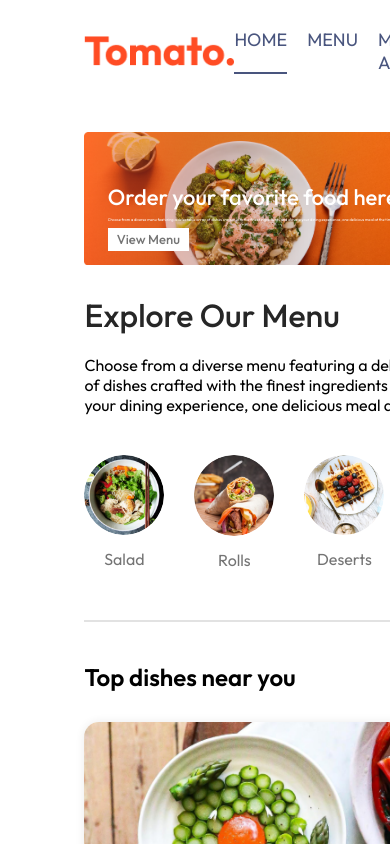
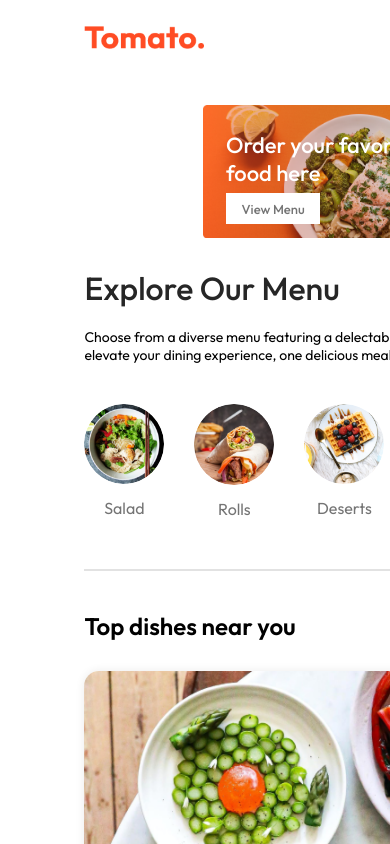
Before and after one commit to DatVoVN/Food_Delivery, a React (Vite) app in the folder frontend/: page / in a window 390 px wide. Shown: the top 844 px of the page. Built offline with nearby package versions, Linux system fonts and the light colour scheme.

Commit message:
Website Resposive

```diff
--- a/frontend/src/components/ExploreMenu/ExploreMenu.css
+++ b/frontend/src/components/ExploreMenu/ExploreMenu.css
@@ -46,3 +46,9 @@
     border: 4px solid tomato;
     padding: 2px;
 }
+@media (max-width: 1050px){
+    .explore-menu-text{
+        max-width: 100%;
+        font-size: 14px;
+    }
+}
--- a/frontend/src/components/Footer/Footer.css
+++ b/frontend/src/components/Footer/Footer.css
@@ -40,3 +40,13 @@
     background-color: gray;
     border: none;
 }
+@media (max-width: 750px){
+    .footer-content{
+        display: flex;
+        flex-direction: column;
+        gap: 35px;
+    }
+    .footer-copyright{
+        text-align: center;
+    }
+}
--- a/frontend/src/components/Header/Header.css
+++ b/frontend/src/components/Header/Header.css
@@ -41,3 +41,19 @@
         opacity: 1;
     }
 }
+@media (max-width: 1050px){
+    .header-contents{
+        max-width: 45%;
+    }
+}
+@media (max-width: 750px){
+    .header{
+        max-width: 65%;
+    }
+    .header-contents p{
+        display: none;
+    }
+    .header-contents button{
+        padding: 2vw 4vw;
+    }
+}
--- a/frontend/src/components/Navbar/Navbar.css
+++ b/frontend/src/components/Navbar/Navbar.css
@@ -52,3 +52,45 @@
     top: -8px;
     right: -8px;
 }
+@media (max-width:1050px){
+    .navbar .logo{
+        width: 140px;
+    }
+    .navbar-menu{
+        gap: 20px;
+        font-size: 17px;
+    }
+    .navbar-right{
+        gap: 30px;
+    }
+    .navbar-right img{
+        width: 22px;
+    }
+    .navbar-right button{
+        padding: 8px 25px;
+    }
+}
+@media (max-width:900px){
+    .navbar .logo{
+        width: 120px;
+    }
+    .navbar-menu{
+        gap: 15px;
+        font-size: 16px;
+    }
+    .navbar-right{
+        gap: 20px;
+    }
+    .navbar-right img{
+        width: 20px;
+    }
+    .navbar-right button{
+        padding: 7px 20px;
+        font-size: 15px;
+    }
+}
+@media (max-width:750px){
+    .navbar-menu{
+        display: none;
+    }
+}
--- a/frontend/src/components/Navbar/Navbar.jsx
+++ b/frontend/src/components/Navbar/Navbar.jsx
@@ -1,32 +1,37 @@
 import "./Navbar.css";
 import { assets } from "../../assets/assets";
 import { useState } from "react";
+import { Link } from "react-router-dom";
 const Navbar = () => {
   const [menu, setMenu] = useState("HOME");
   return (
     <div className="navbar">
       <img src={assets.logo} alt="" className="logo" />
       <ul className="navbar-menu">
-        <li
+        <Link
+          to="/"
           onClick={() => setMenu("HOME")}
           className={menu === "HOME" ? "active" : ""}>
           HOME
-        </li>
-        <li
+        </Link>
+        <a
+          href="#explore-menu"
           onClick={() => setMenu("MENU")}
           className={menu === "MENU" ? "active" : ""}>
           MENU
-        </li>
-        <li
+        </a>
+        <a
+          href="#app-download"
           onClick={() => setMenu("MOBILE-APP")}
           className={menu === "MOBILE-APP" ? "active" : ""}>
           MOBILE-APP
-        </li>
-        <li
+        </a>
+        <a
+          href="#footer"
           onClick={() => setMenu("CONTACT-US")}
           className={menu === "CONTACT-US" ? "active" : ""}>
           CONTACT US
-        </li>
+        </a>
       </ul>
       <div className="navbar-right">
         <img src={assets.search_icon} alt="" />
```
